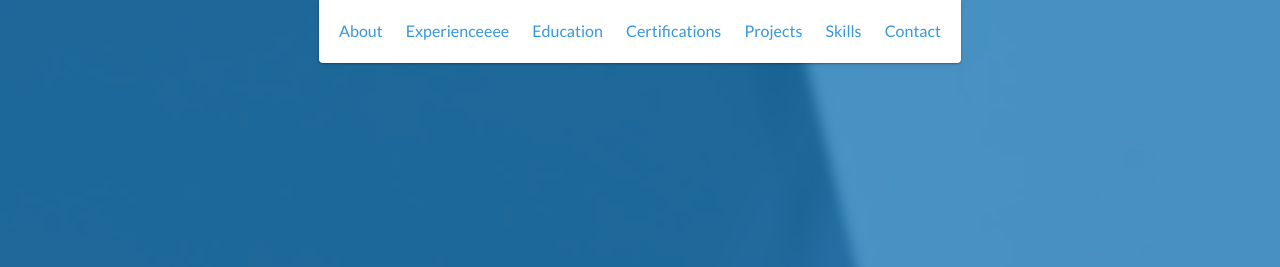
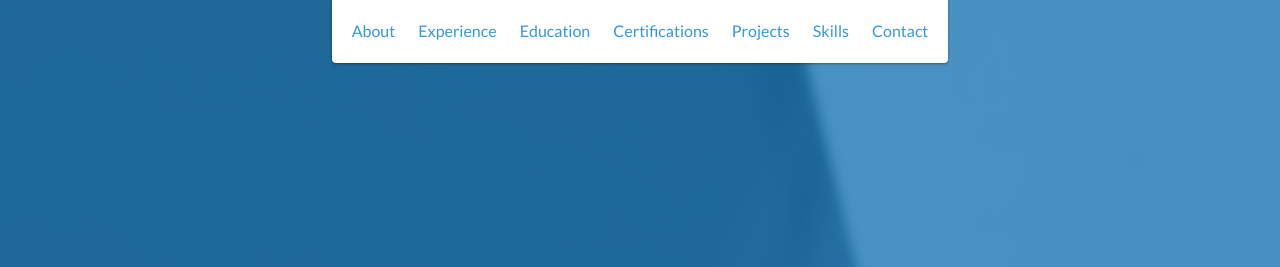
Before and after one commit to eliudduno/eliudduno.github.io, a website: page index.html in a window 1280 px wide. Shown: the top 267 px of the page. Drawn offline with nearby package versions, Linux system fonts and the light colour scheme.

Commit message:
update projects

```diff
--- a/index.html
+++ b/index.html
@@ -28,7 +28,7 @@
                 <a href="#about">About</a>
             </li>
             <li>
-                <a href="#experience">Experienceeee</a>
+                <a href="#experience">Experience</a>
             </li>
             <li>
                 <a href="#education">Education</a>
```
